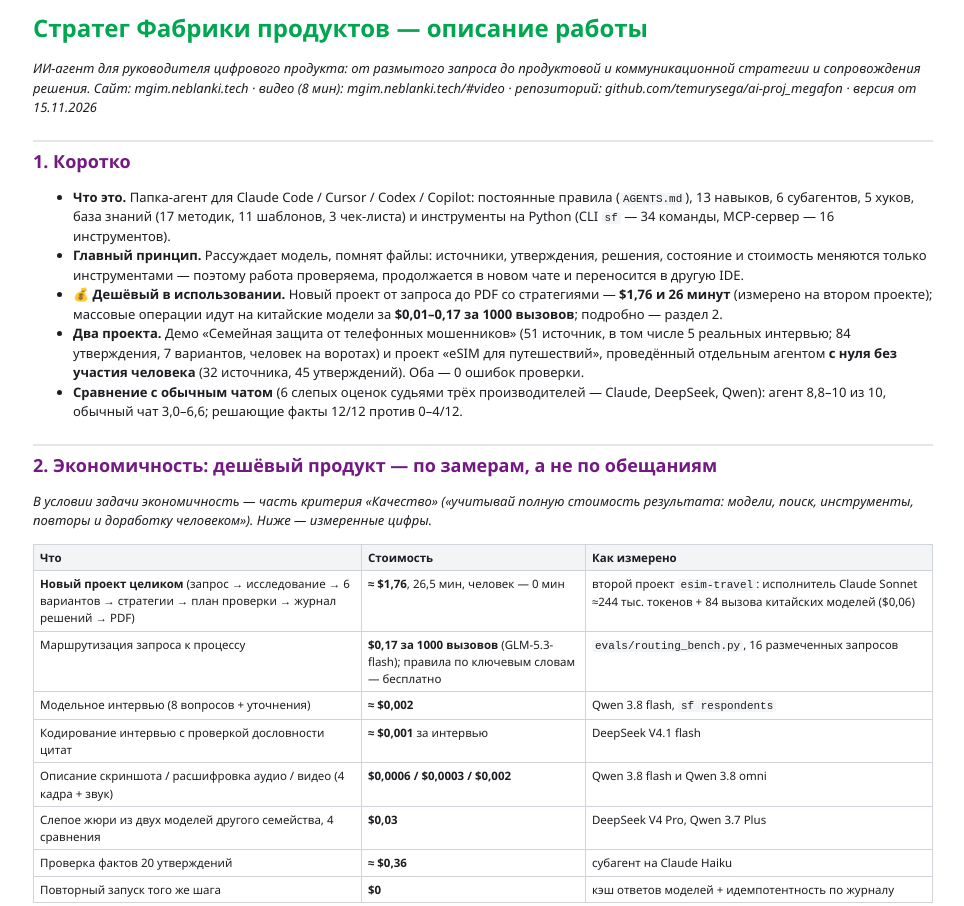
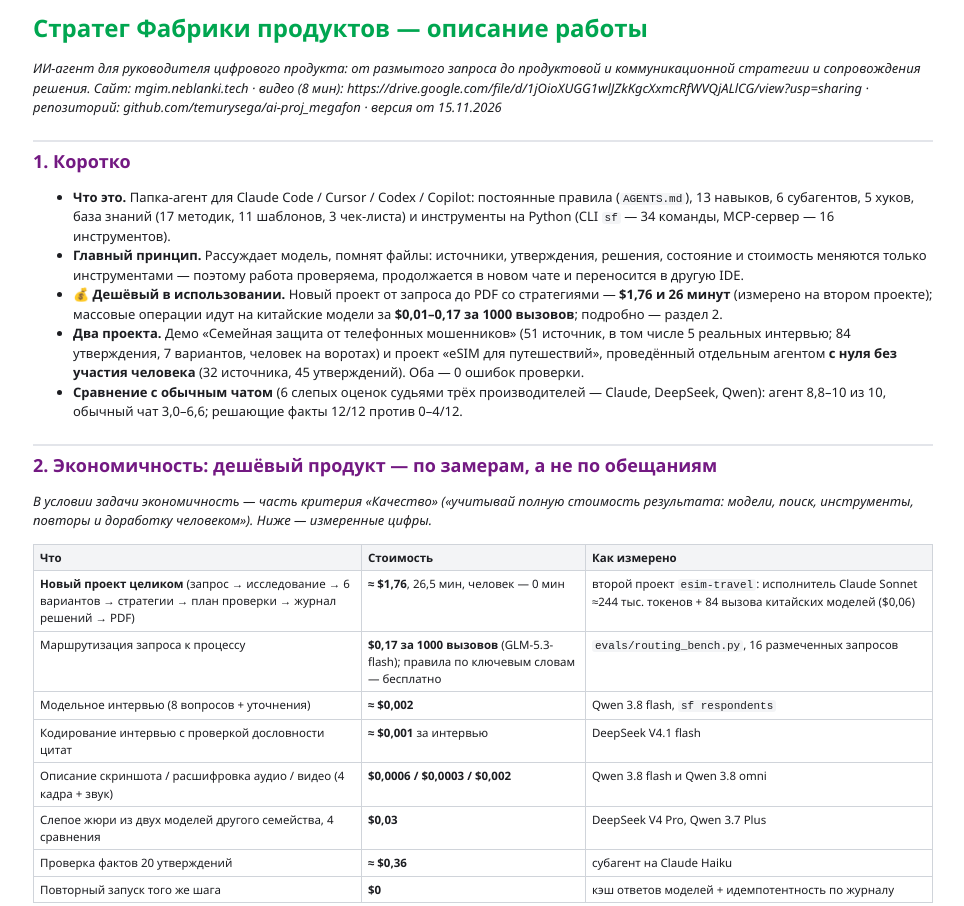
Before and after one commit to temurysega/ai-proj_megafon, a plain HTML site: page docs/report/description.html in a window 1280 px wide. Shown: the top 906 px of the page, without its empty margins (157-1121 px from the left). Drawn offline with Linux system fonts and the light colour scheme.

Commit message:
Ссылка на видео на Google Drive в README, тексте под видео и описании работы
Co-Authored-By: Claude Opus 5.5 <noreply@anthropic.com>

```diff
--- a/docs/report/description.html
+++ b/docs/report/description.html
@@ -10,7 +10,7 @@ p.cap{font-size:11px;color:#5d6270;margin:0 0 10px}
 h2{page-break-after:avoid}table,img,svg{page-break-inside:avoid}
 </style></head><body><main><h1>Стратег Фабрики продуктов — описание работы</h1>
 <p><em>ИИ-агент для руководителя цифрового продукта: от размытого запроса до продуктовой и коммуникационной стратегии и сопровождения решения.
-Сайт: mgim.neblanki.tech · видео (8 мин): mgim.neblanki.tech/#video · репозиторий: github.com/temurysega/ai-proj_megafon · версия от 15.11.2026</em></p>
+Сайт: mgim.neblanki.tech · видео (8 мин): https://drive.google.com/file/d/1jOioXUGG1wlJZkKgcXxmcRfWVQjALlCG/view?usp=sharing · репозиторий: github.com/temurysega/ai-proj_megafon · версия от 15.11.2026</em></p>
 <h2>1. Коротко</h2>
 <ul>
 <li><strong>Что это.</strong> Папка-агент для Claude Code / Cursor / Codex / Copilot: постоянные правила (<code>AGENTS.md</code>), 13 навыков, 6 субагентов,
```
Also changed, not shown: 4 other files.
